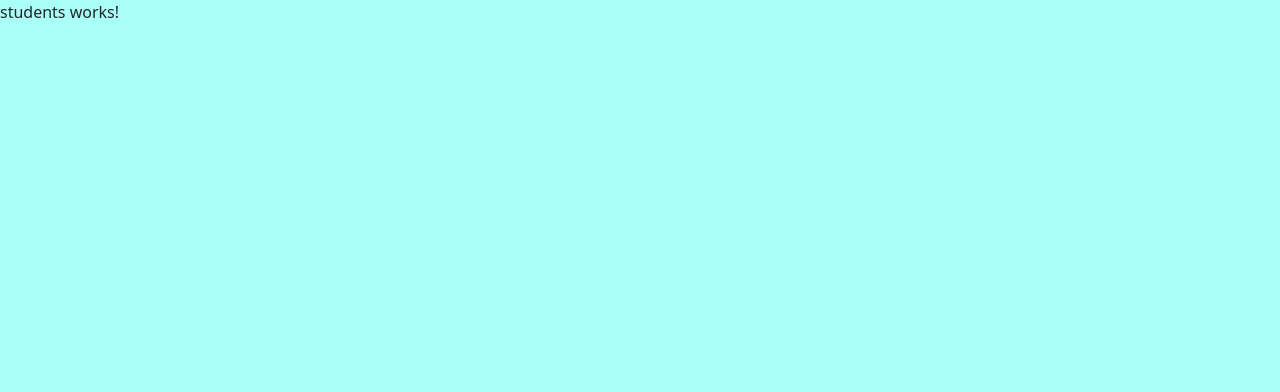
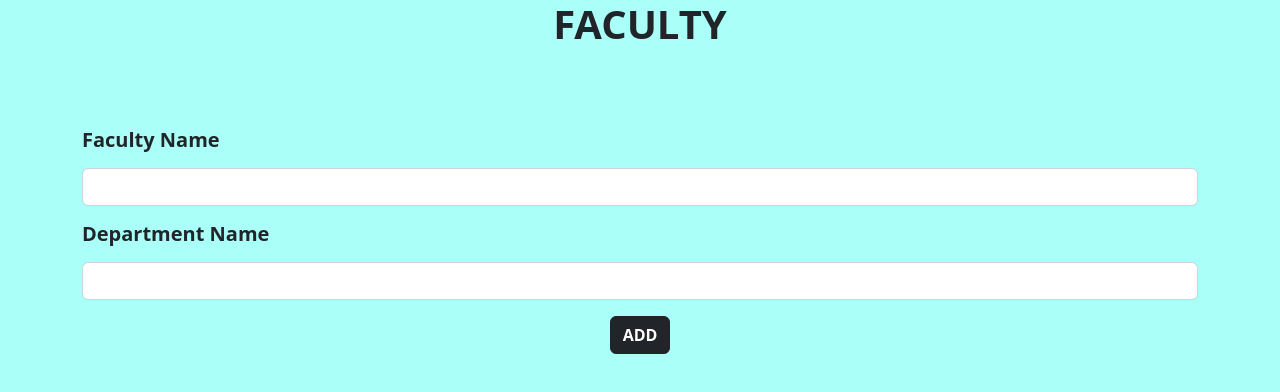
Before and after one commit to ashnayasin12/College-app, an Angular app: page / in a window 1280 px wide. Shown: the top 392 px of the page. Built offline with nearby package versions, Linux system fonts and the light colour scheme.

Commit message:
students output

```diff
--- a/src/app/app.component.html
+++ b/src/app/app.component.html
@@ -1,3 +1,3 @@
-<app-students></app-students>
+<app-faculty-name></app-faculty-name>
 
 <router-outlet></router-outlet>
--- a/src/app/department-name/department-name.component.html
+++ b/src/app/department-name/department-name.component.html
@@ -8,8 +8,8 @@
                 <label for="" class="form-label"><h5><b>Department Name</b></h5></label>
                 <input type="text" class="form-control">
                 </div>
-                <div class="col col-12 col-sm-12 col-md-12 col-lg-12 col-xl-12 col-xxl-12">
-                <Button class="btn btn-dark">ADD</Button>
+                <div  align="center" class="col col-12 col-sm-12 col-md-12 col-lg-12 col-xl-12 col-xxl-12">
+                <Button class="btn btn-dark"><b>ADD</b></Button>
                 </div>
             </div>
         </div>
--- a/src/app/faculty-name/faculty-name.component.html
+++ b/src/app/faculty-name/faculty-name.component.html
@@ -12,8 +12,8 @@
                 <label for="" class="form-label"><h5><b>Department Name</b></h5></label>
                 <input type="text" class="form-control">
                 </div>
-                <div class="col col-12 col-sm-12 col-md-12 col-lg-12 col-xl-12 col-xxl-12">
-                <Button class="btn btn-dark">ADD</Button>
+                <div align="center" class="col col-12 col-sm-12 col-md-12 col-lg-12 col-xl-12 col-xxl-12">
+                <Button class="btn btn-dark"><b>ADD</b></Button>
                 </div>
             </div>
         </div>
--- a/src/app/students/students.component.html
+++ b/src/app/students/students.component.html
@@ -1 +1,37 @@
-<p>students works!</p>
+<h1 align="center"><b>STUDENTS</b></h1>
+<br><br><br>
+<div class="container">
+    <div class="row">
+        <div class="col col-12 col-sm-12 col-md-12 col-lg-12 col-xl-12 col-xxl-12">
+            <div class="row g-3">
+                <div class="col col-12 col-sm-12 col-md-12 col-lg-12 col-xl-12 col-xxl-12">
+                <label for="" class="form-label"><h5><b>Student Name</b></h5></label>
+                <input type="text" class="form-control">
+                </div>
+                <div class="col col-12 col-sm-12 col-md-12 col-lg-12 col-xl-12 col-xxl-12">
+                <label for="" class="form-label"><h5><b>Department Name</b></h5></label>
+                <input type="text" class="form-control">
+                </div>
+                <div class="col col-12 col-sm-12 col-md-12 col-lg-12 col-xl-12 col-xxl-12">
+                <label for="" class="form-label"><h5><b>Year</b></h5></label>
+                <input type="date" name="" id="" class="form-control">
+                </div>
+                <div class="col col-12 col-sm-12 col-md-12 col-lg-12 col-xl-12 col-xxl-12">
+                <label for="" class="form-label"><h5><b>Semester</b></h5></label>
+                <input type="text" class="form-control">
+                </div>
+                <div class="col col-12 col-sm-12 col-md-12 col-lg-12 col-xl-12 col-xxl-12">
+                <label for="" class="form-label"><h5><b>Roll Number</b></h5></label>
+                <input type="text" class="form-control">
+                </div>
+                <div class="col col-12 col-sm-12 col-md-12 col-lg-12 col-xl-12 col-xxl-12">
+                <label for="" class="form-label"><h5><b>Mobile Number</b></h5></label>
+                <input type="text" class="form-control">
+                </div>
+                <div align="center" class="col col-12 col-sm-12 col-md-12 col-lg-12 col-xl-12 col-xxl-12">
+                <Button class="btn btn-dark"><b>ADD</b></Button>
+                </div>
+            </div>
+        </div>
+    </div>
+</div>
```
